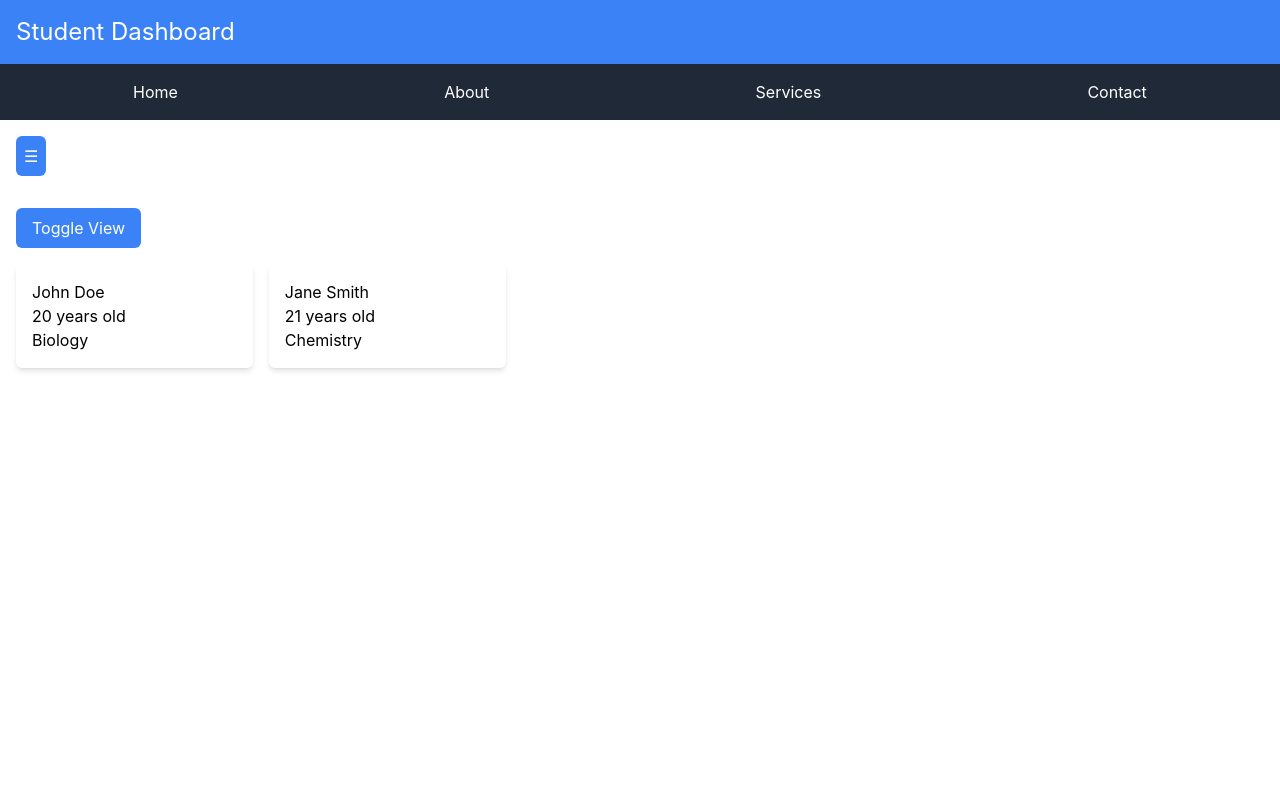
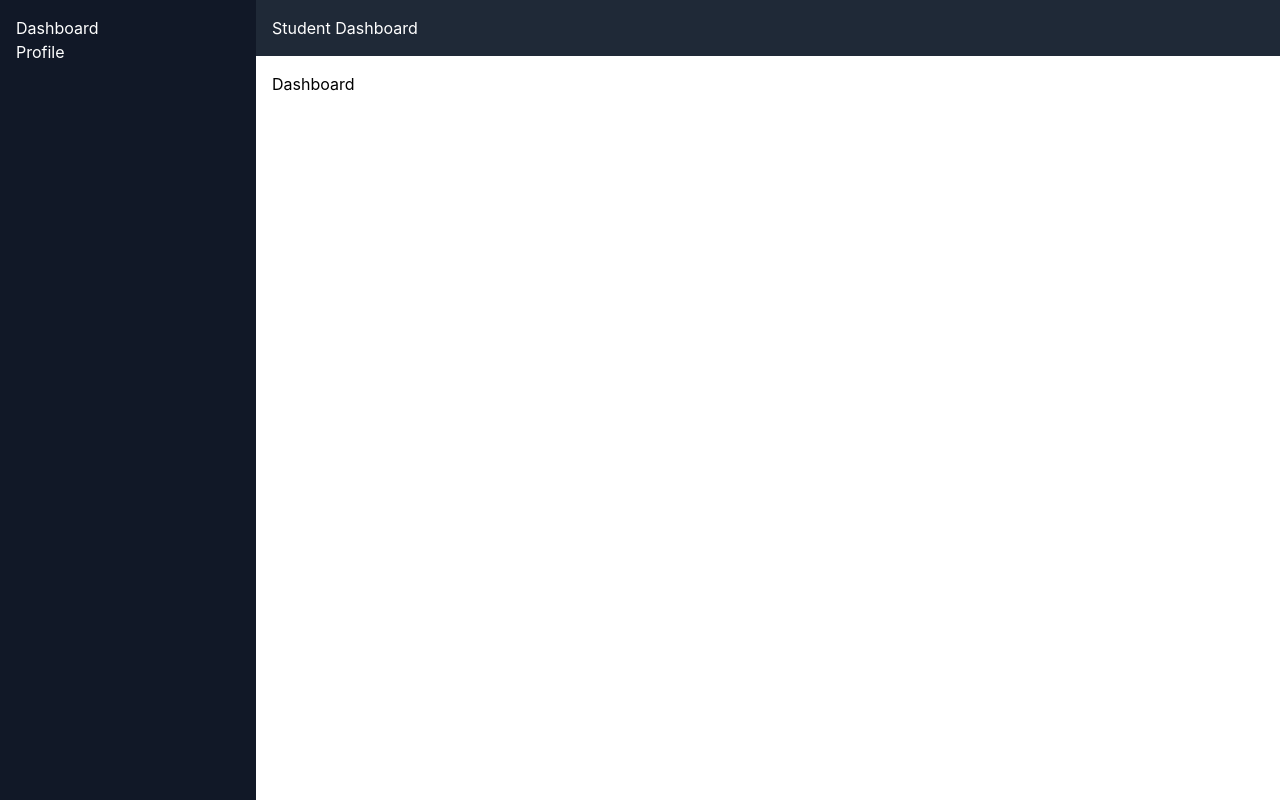
Before and after one commit to faisalhatila/react-assesment, a React (Create React App) app: page / in a window 1280 px wide. Shown: the top 800 px of the page. Built offline with nearby package versions, Linux system fonts and the light colour scheme.

Commit message:
layout made

```diff
--- a/package.json
+++ b/package.json
@@ -6,8 +6,11 @@
     "@testing-library/jest-dom": "^5.17.0",
     "@testing-library/react": "^13.4.0",
     "@testing-library/user-event": "^13.5.0",
+    "axios": "^1.7.7",
     "react": "^18.3.1",
     "react-dom": "^18.3.1",
+    "react-icons": "^5.3.0",
+    "react-router-dom": "^6.26.1",
     "react-scripts": "5.0.1",
     "web-vitals": "^2.1.4"
   },
@@ -37,6 +40,7 @@
   },
   "devDependencies": {
     "autoprefixer": "^10.4.20",
+    "dotenv": "^16.4.5",
     "postcss": "^8.4.45",
     "tailwindcss": "^3.4.10"
   }
--- a/src/App.js
+++ b/src/App.js
@@ -25,27 +25,59 @@
 // export default App;
 
 // src/App.js
-import React from "react";
-import HamburgerMenu from "./components/HamburgerMenu";
-import HorizontalMenu from "./components/HorizontalMenu";
-import GridTileView from "./components/GridTileView";
+// import React from "react";
+// import HamburgerMenu from "./components/HamburgerMenu";
+// import HorizontalMenu from "./components/HorizontalMenu";
+// import GridTileView from "./components/GridTileView";
 
-function App() {
+// function App() {
+//   return (
+//     <div className="App">
+//       <header className="bg-blue-500 text-white p-4">
+//         <h1 className="text-2xl">Student Dashboard</h1>
+//       </header>
+
+//       <HorizontalMenu />
+//       <p>BASE URL : {process.env.REACT_APP_BASE_URL}</p>
+//       <div className="p-4 flex justify-between">
+//         <HamburgerMenu />
+//       </div>
+
+//       <GridTileView />
+//     </div>
+//   );
+// }
+
+// export default App;
+
+
+import React from 'react';
+import { BrowserRouter as Router, Routes, Route } from 'react-router-dom';
+import Login from './pages/public/Login';
+import Signup from './pages/public/Signup';
+import Dashboard from './pages/private/Dashboard';
+import Profile from './pages/private/Profile';
+import ProtectedLayout from './components/ProtectedLayout';
+import PrivateRoute from './routes/PrivateRoute';
+import PublicRoute from './routes/PublicRoute';
+
+const App = () => {
   return (
-    <div className="App">
-      <header className="bg-blue-500 text-white p-4">
-        <h1 className="text-2xl">Student Dashboard</h1>
-      </header>
+    <Router>
+      <Routes>
+        {/* Public Routes */}
+        <Route path="/login" element={<PublicRoute><Login /></PublicRoute>} />
+        <Route path="/signup" element={<PublicRoute><Signup /></PublicRoute>} />
 
-      <HorizontalMenu />
-
-      <div className="p-4 flex justify-between">
-        <HamburgerMenu />
-      </div>
-
-      <GridTileView />
-    </div>
+        {/* Private Routes */}
+        <Route path="/" element={<PrivateRoute><ProtectedLayout /></PrivateRoute>}>
+          <Route path="" element={<Dashboard />} />
+          <Route path="profile" element={<Profile />} />
+          {/* Add more protected routes here */}
+        </Route>
+      </Routes>
+    </Router>
   );
-}
+};
 
 export default App;
--- /dev/null
+++ b/src/components/Footer.jsx
@@ -0,0 +1,11 @@
+import React from 'react';
+
+const Footer = () => {
+  return (
+    <footer className="bg-gray-800 text-white p-4 text-center">
+      <p>© 2024 Student Dashboard</p>
+    </footer>
+  );
+};
+
+export default Footer;
--- /dev/null
+++ b/src/components/Header.jsx
@@ -0,0 +1,11 @@
+import React from 'react';
+
+const Header = () => {
+  return (
+    <header className="bg-gray-800 text-white p-4">
+      <h1>Student Dashboard</h1>
+    </header>
+  );
+};
+
+export default Header;
--- /dev/null
+++ b/src/components/ProtectedLayout.jsx
@@ -0,0 +1,22 @@
+import React from 'react';
+import Header from './Header';
+import Sidebar from './Sidebar';
+import Footer from './Footer';
+import { Outlet } from 'react-router-dom';
+
+const ProtectedLayout = () => {
+  return (
+    <div className="flex min-h-screen">
+      <Sidebar />
+      <div className="flex flex-col flex-grow">
+        <Header />
+        <main className="flex-grow p-4">
+          <Outlet /> {/* Routed content will be rendered here */}
+        </main>
+        <Footer />
+      </div>
+    </div>
+  );
+};
+
+export default ProtectedLayout;
--- /dev/null
+++ b/src/components/Sidebar.jsx
@@ -0,0 +1,20 @@
+import React from 'react';
+import { Link } from 'react-router-dom';
+
+const Sidebar = () => {
+  return (
+    <aside className="w-64 bg-gray-900 text-white p-4">
+      <ul>
+        <li>
+          <Link to="/dashboard">Dashboard</Link>
+        </li>
+        <li>
+          <Link to="/profile">Profile</Link>
+        </li>
+        {/* Add more links as needed */}
+      </ul>
+    </aside>
+  );
+};
+
+export default Sidebar;
--- /dev/null
+++ b/src/pages/private/Dashboard.jsx
@@ -0,0 +1,15 @@
+import React from 'react';
+
+const Dashboard = () => {
+  return (
+    <div
+      style={{
+        minHeight: '200vh',
+      }}
+    >
+      Dashboard
+    </div>
+  );
+};
+
+export default Dashboard;
--- /dev/null
+++ b/src/pages/private/Profile.jsx
@@ -0,0 +1,7 @@
+import React from 'react';
+
+const Profile = () => {
+  return <div>Profile</div>;
+};
+
+export default Profile;
--- /dev/null
+++ b/src/pages/public/Login.jsx
@@ -0,0 +1,7 @@
+import React from 'react';
+
+const Login = () => {
+  return <div>Login</div>;
+};
+
+export default Login;
--- /dev/null
+++ b/src/pages/public/Signup.jsx
@@ -0,0 +1,7 @@
+import React from 'react';
+
+const Signup = () => {
+  return <div>Signup</div>;
+};
+
+export default Signup;
--- /dev/null
+++ b/src/routes/PrivateRoute.js
@@ -0,0 +1,9 @@
+import React from 'react';
+import { Navigate } from 'react-router-dom';
+
+const PrivateRoute = ({ children }) => {
+    const isAuthenticated = !!localStorage.getItem('authToken'); // Assuming token is stored
+    return !isAuthenticated ? children : <Navigate to="/login" />;
+};
+
+export default PrivateRoute;
--- /dev/null
+++ b/src/routes/PublicRoute.js
@@ -0,0 +1,9 @@
+import React from 'react';
+import { Navigate } from 'react-router-dom';
+
+const PublicRoute = ({ children }) => {
+    const isAuthenticated = !!localStorage.getItem('authToken');
+    return isAuthenticated ? children : <Navigate to="/dashboard" />;
+};
+
+export default PublicRoute;
```
Also changed, not shown: 2 other files (tests, documents, lock files or other folders).
